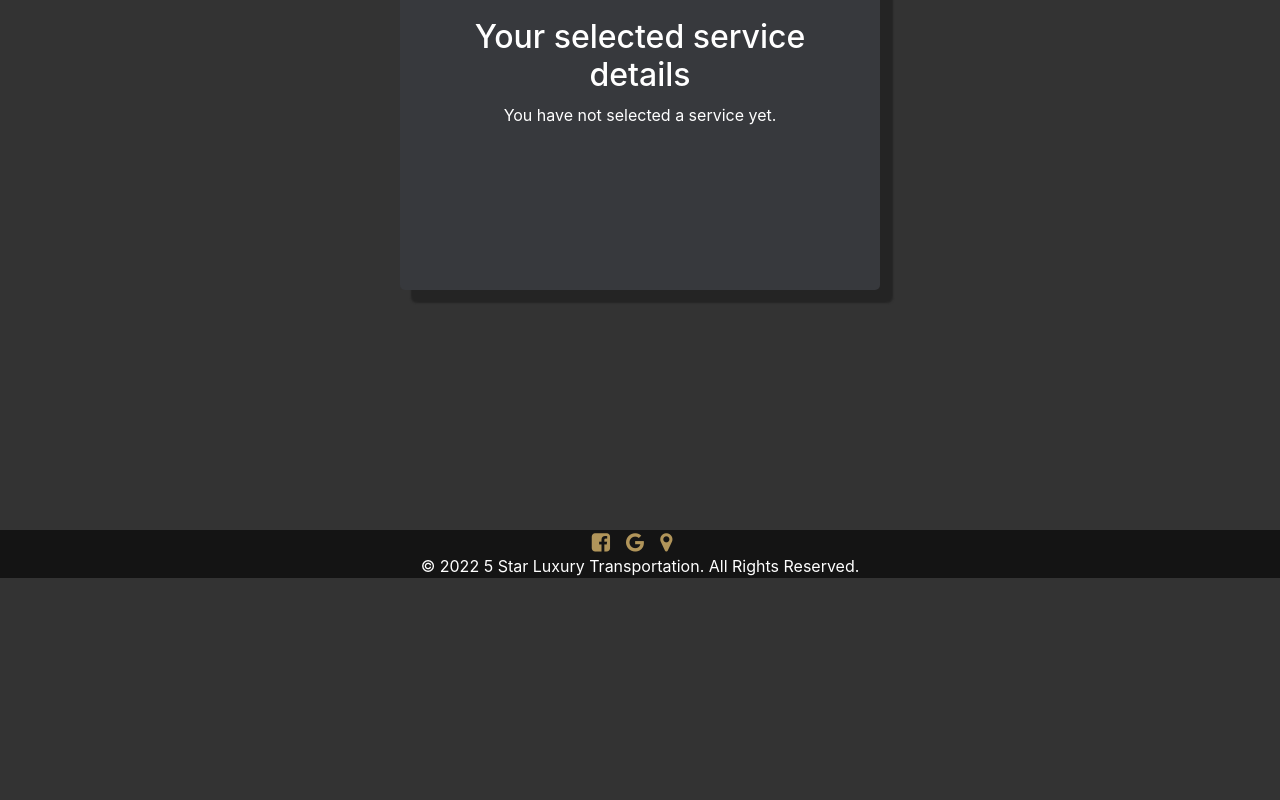
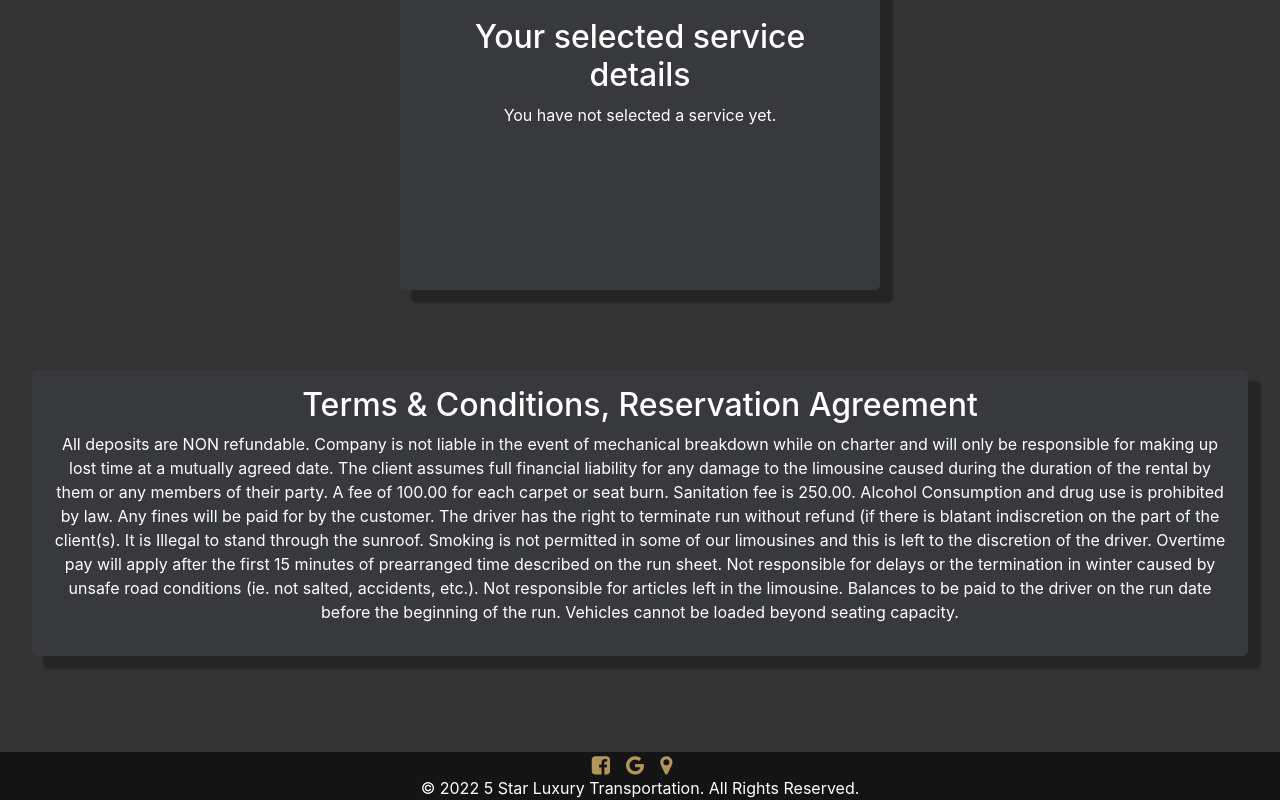
Before and after one commit to viktorferenczi/LuxuryTransportation, a React (Create React App) app: page /booking in a window 1280 px wide. Shown: the part 864-1664 px from the top of the page. Before the commit the page ends 1442 px from the top, so only its background shows below. Built offline with nearby package versions, Linux system fonts and the light colour scheme.

Commit message:
first changes

```diff
--- a/src/App.css
+++ b/src/App.css
@@ -489,9 +489,19 @@
     padding: 3rem;
     border-radius: 5px;
     margin-top: 3rem;
-    margin-bottom: 3rem;
     box-shadow: rgb(32 32 32 / 75%) 12px 12px 2px 1px;
     background-color: rgb(55, 57, 61);
+}
+
+.term-details {
+    display: inline-grid;
+    justify-content: center;
+    width: 95%;
+    background-color: #37393d;
+    box-shadow: 12px 12px 2px 1px rgb(32 32 32 / 75%);
+    padding: 1rem;
+    border-radius: 5px;
+    margin-bottom: 6rem;
 }
 
 .service-chooser-main-div {
@@ -623,7 +633,7 @@
 .booking-page {
     display: inline-flex;
     margin-top: 6rem;
-    margin-bottom: 12rem
+    margin-bottom: 5rem
 }
 
 .vehicle-info {
--- /dev/null
+++ b/src/components/BookingPage/Terms.js
@@ -0,0 +1,12 @@
+import '../../App.css';
+
+export const Terms = () => {
+    return(
+        <div className="term-details">
+            <h2>
+Terms & Conditions,
+Reservation Agreement</h2>
+            <p>All deposits are NON refundable. Company is not liable in the event of mechanical breakdown while on charter and will only be responsible for making up lost time at a mutually agreed date. The client assumes full financial liability for any damage to the limousine caused during the duration of the rental by them or any members of their party. A fee of 100.00 for each carpet or seat burn. Sanitation fee is 250.00. Alcohol Consumption and drug use is prohibited by law. Any fines will be paid for by the customer. The driver has the right to terminate run without refund (if there is blatant indiscretion on the part of the client(s). It is Illegal to stand through the sunroof. Smoking is not permitted in some of our limousines and this is left to the discretion of the driver. Overtime pay will apply after the first 15 minutes of prearranged time described on the run sheet. Not responsible for delays or the termination in winter caused by unsafe road conditions (ie. not salted, accidents, etc.). Not responsible for articles left in the limousine. Balances to be paid to the driver on the run date before the beginning of the run. Vehicles cannot be loaded beyond seating capacity.</p>
+        </div>
+    );
+}
--- a/src/components/MainLandingPage/Services.js
+++ b/src/components/MainLandingPage/Services.js
@@ -134,7 +134,7 @@ export const Services = () => {
                                         Point to Point (Miami to Broward) - $185
                                     </p>
                                     <p>
-                                            Pay/Hour - $85/h
+                                        Pay/Hour - $85/h (min. 3 hours)
                                     </p>
                                 </div>
                             </div>
--- a/src/fleet.json
+++ b/src/fleet.json
@@ -13,7 +13,7 @@
             "id":2,
             "name":"MERCEDES SPRINTER",
             "year": "2020",
-            "seats": "6 seats",
+            "seats": "13 seats",
             "imgPath":"mercedes_basic",
             "carInfo":"-Black interior and exterior-Good quality leather seats-Bluetooth connection-Wifi access-High end sound system-Wood floors-Reclining leather captain chairs Maybach-Disco lighting-Ceiling and lighting-Aux connections-110v and 12v throughout-HDMI connection-Freezing cold A/C-RGB-Large ice cooler"
         },
@@ -31,7 +31,7 @@
             "id":4,
             "name":"CADILLAC XTS",
             "year": "2020",
-            "seats": "6 seats",
+            "seats": "3 seats",
             "imgPath": "cadillac",
             "carInfo":"Black interior and exterior-Leather seats-6 speaker audio system-A/C-HD RadioPower outlets-Auxiliary-12V-HDMI connections"
         }
--- a/src/pages/BookingPage.js
+++ b/src/pages/BookingPage.js
@@ -5,6 +5,7 @@ import { ChoosenService } from "../components/BookingPage/ChoosenService";
 
 import { useState } from "react";
 import Helmet from "react-helmet";
+import { Terms } from "../components/BookingPage/Terms";
 
 export const BookingPage = () => {
 
@@ -14,6 +15,7 @@ export const BookingPage = () => {
     const [date,setDate] = useState("");
 
     return(
+        <>
         <div style={{marginTop:"5rem"}}>
             <Helmet>
                 <title>5 Star Luxury Transportation - Book your luxury or limousine service!</title>
@@ -39,7 +41,9 @@ export const BookingPage = () => {
                     />
                 </div>
             </div>
-           <Footer/>
         </div>
+        <Terms/>
+        <Footer/>
+        </>
     )
 }
```
